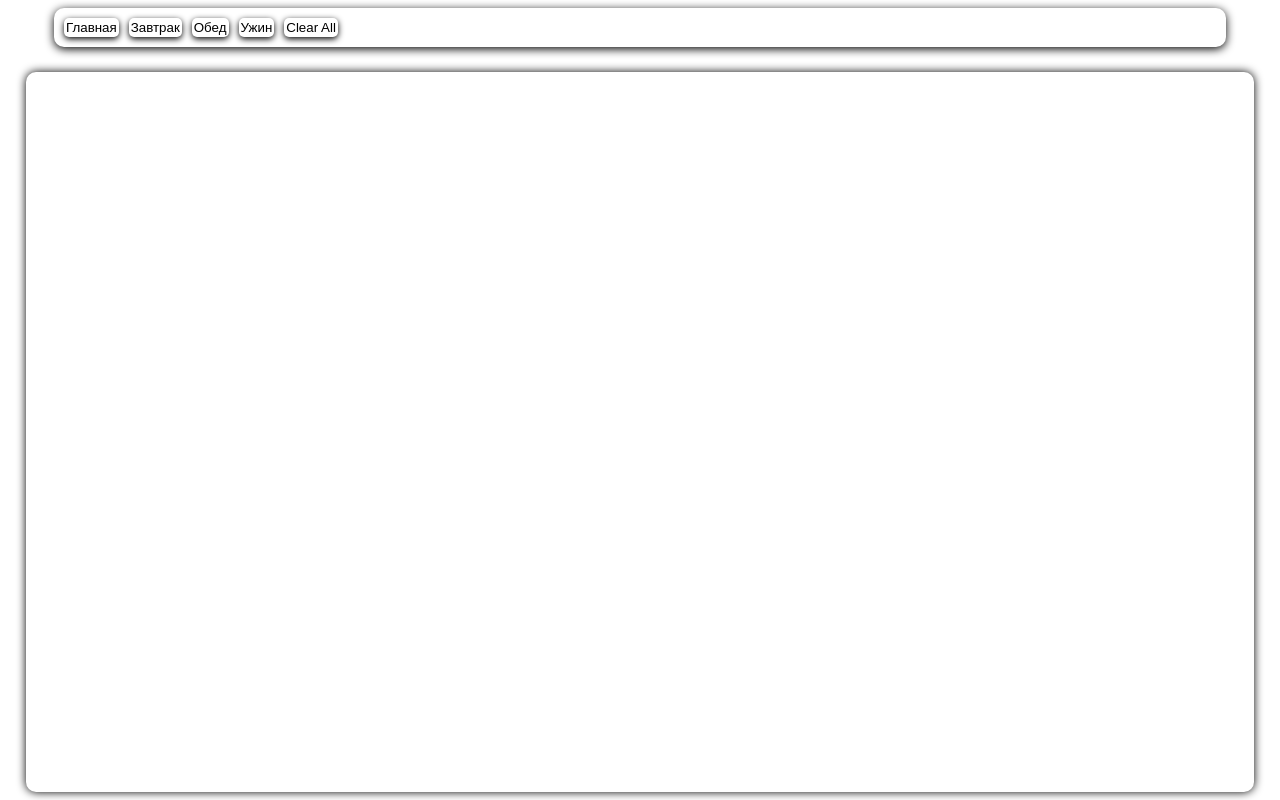
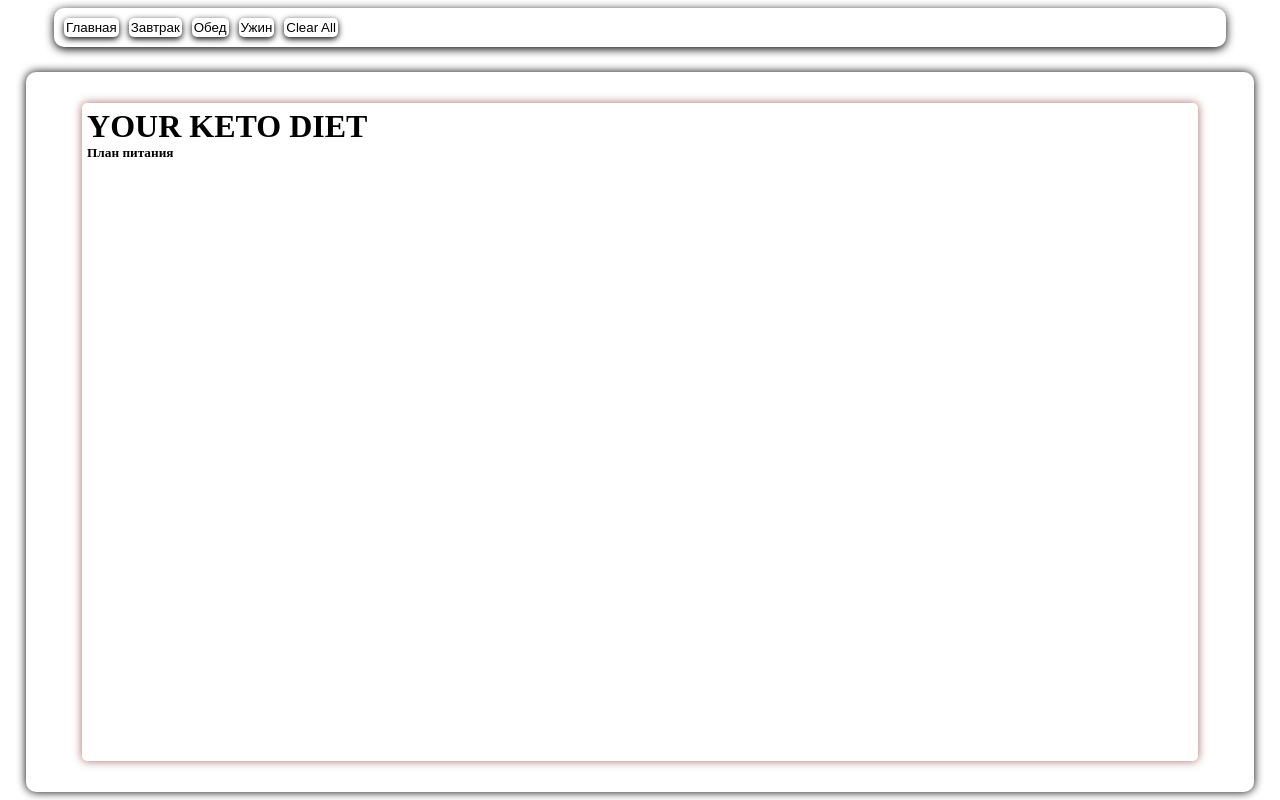
Before and after one commit to vanessaparfeni/Pit, a plain HTML site: page index.html in a window 1280 px wide. Both pictures are taken after a click on the button "Clear All". Drawn offline with Linux system fonts and the light colour scheme.

Commit message:
add output

```diff
--- a/index.html
+++ b/index.html
@@ -19,7 +19,7 @@
     </header>
 
     <main>
-
+       <div class="output"></div>
     </main>
 
     <script src="./script.js"></script>
--- a/script.js
+++ b/script.js
@@ -315,5 +315,8 @@ function funcLunch() {
 
 
 function Clear(){
-    output.innerHTML = ''
+        output.innerHTML = ``
+        output.innerHTML = `
+        <h1>YOUR KETO DIET</h1>
+        <h5>План питания</h5>`
 }
```
